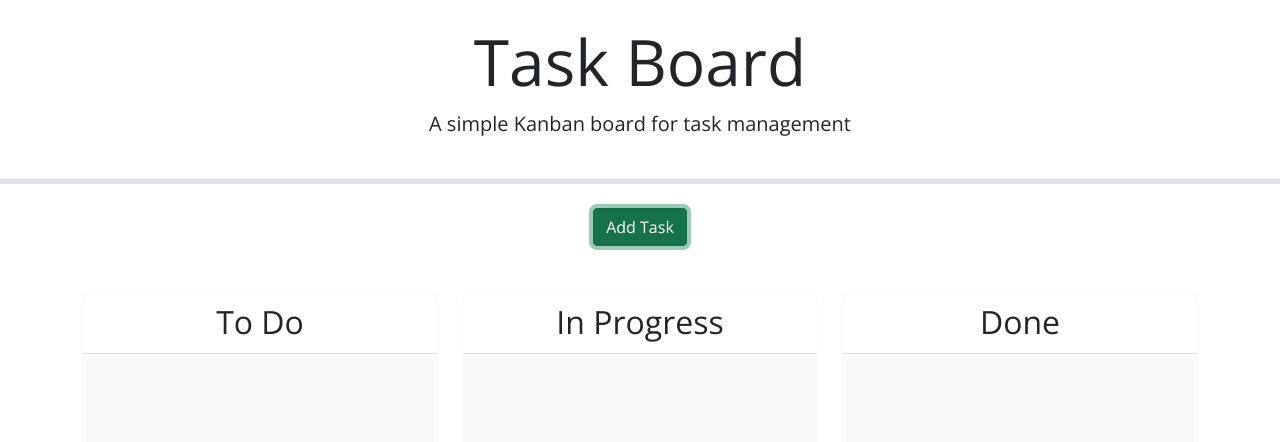
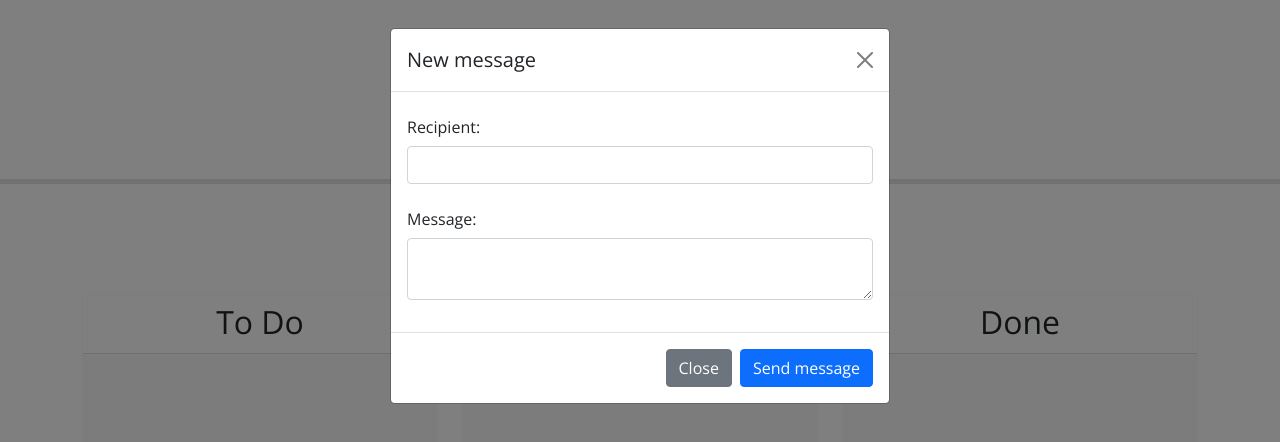
Before and after one commit to philcurtis4/task_manager_5, a plain HTML site: page index.html in a window 1280 px wide. Both pictures are taken after a click on the button "Add Task". Drawn offline with nearby package versions, Linux system fonts and the light colour scheme.

Commit message:
added jquery modal

```diff
--- a/index.html
+++ b/index.html
@@ -22,9 +22,38 @@
   </header>
   <div class="container">
     <div class="text-center mb-5">
-      <button class="btn btn-success" data-bs-toggle="modal" data-bs-target="#formModal">Add Task</button>
+      <button class="btn btn-primary" data-bs-toggle="modal" data-bs-target="#exampleModal">Add Task</button>
     </div>
     <!-- Todo: Create a modal with a form to add tasks -->
+    <div class="modal fade" id="exampleModal" tabindex="-1" aria-labelledby="exampleModalLabel" aria-hidden="true">
+      <div class="modal-dialog">
+        <div class="modal-content">
+          <div class="modal-header">
+            <h1 class="modal-title fs-5" id="exampleModalLabel">New message</h1>
+            <button type="button" class="btn-close" data-bs-dismiss="modal" aria-label="Close"></button>
+          </div>
+          <div class="modal-body">
+            <form>
+              <div class="mb-3">
+                <label for="recipient-name" class="col-form-label">Recipient:</label>
+                <input type="text" class="form-control" id="recipient-name">
+              </div>
+              <div class="mb-3">
+                <label for="message-text" class="col-form-label">Message:</label>
+                <textarea class="form-control" id="message-text"></textarea>
+              </div>
+            </form>
+          </div>
+
+
+          <div class="modal-footer">
+            <button type="button" class="btn btn-secondary" data-bs-dismiss="modal">Close</button>
+            <button type="button" class="btn btn-primary">Send message</button>
+          </div>
+        </div>
+      </div>
+    </div>
+
     <div class="row swim-lanes text-center justify-content-between">
       <div class="col-12 col-lg-4 d-flex">
         <div id="to-do" class="card border-light mb-3 lane flex-grow-1">
```
